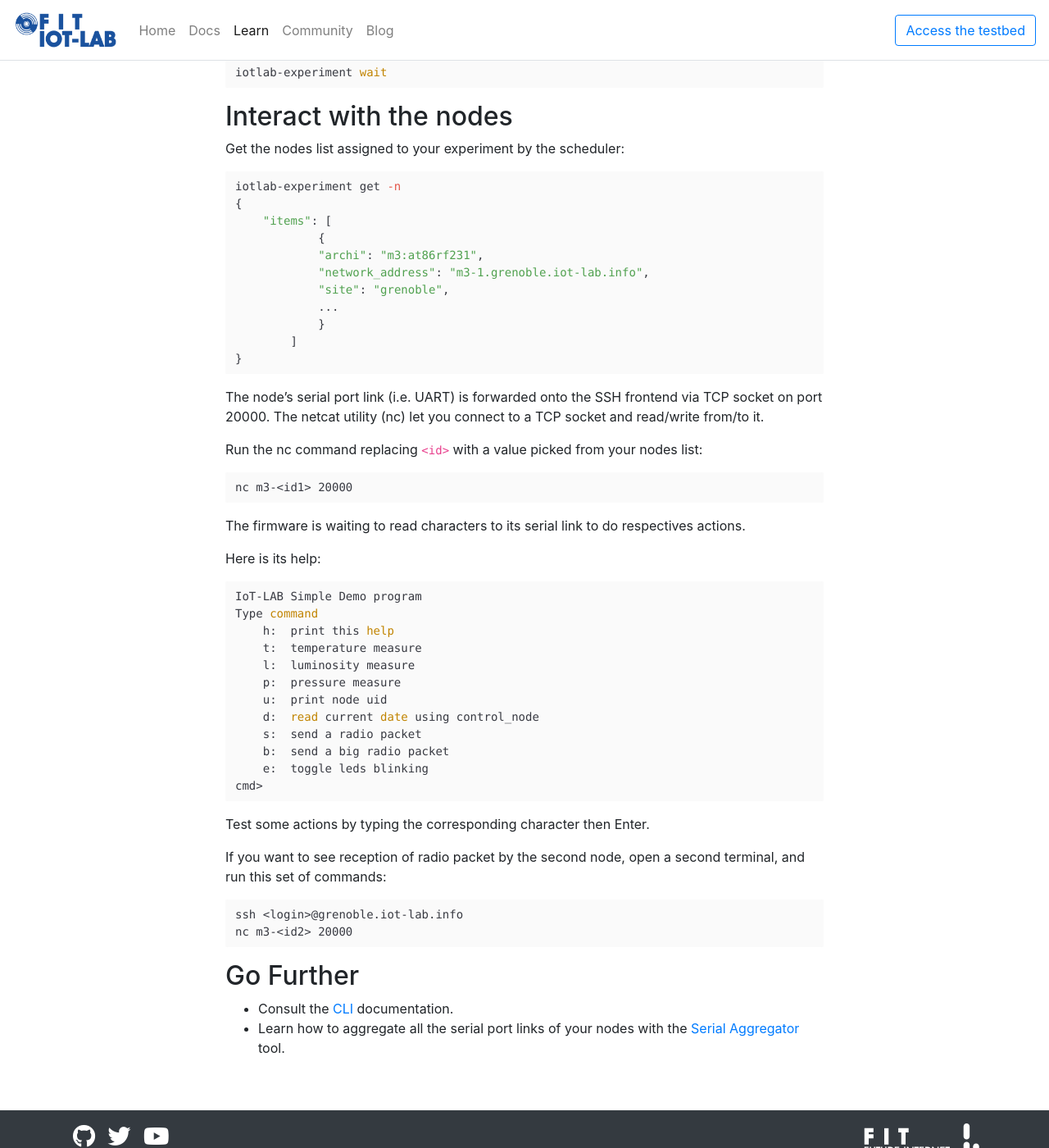
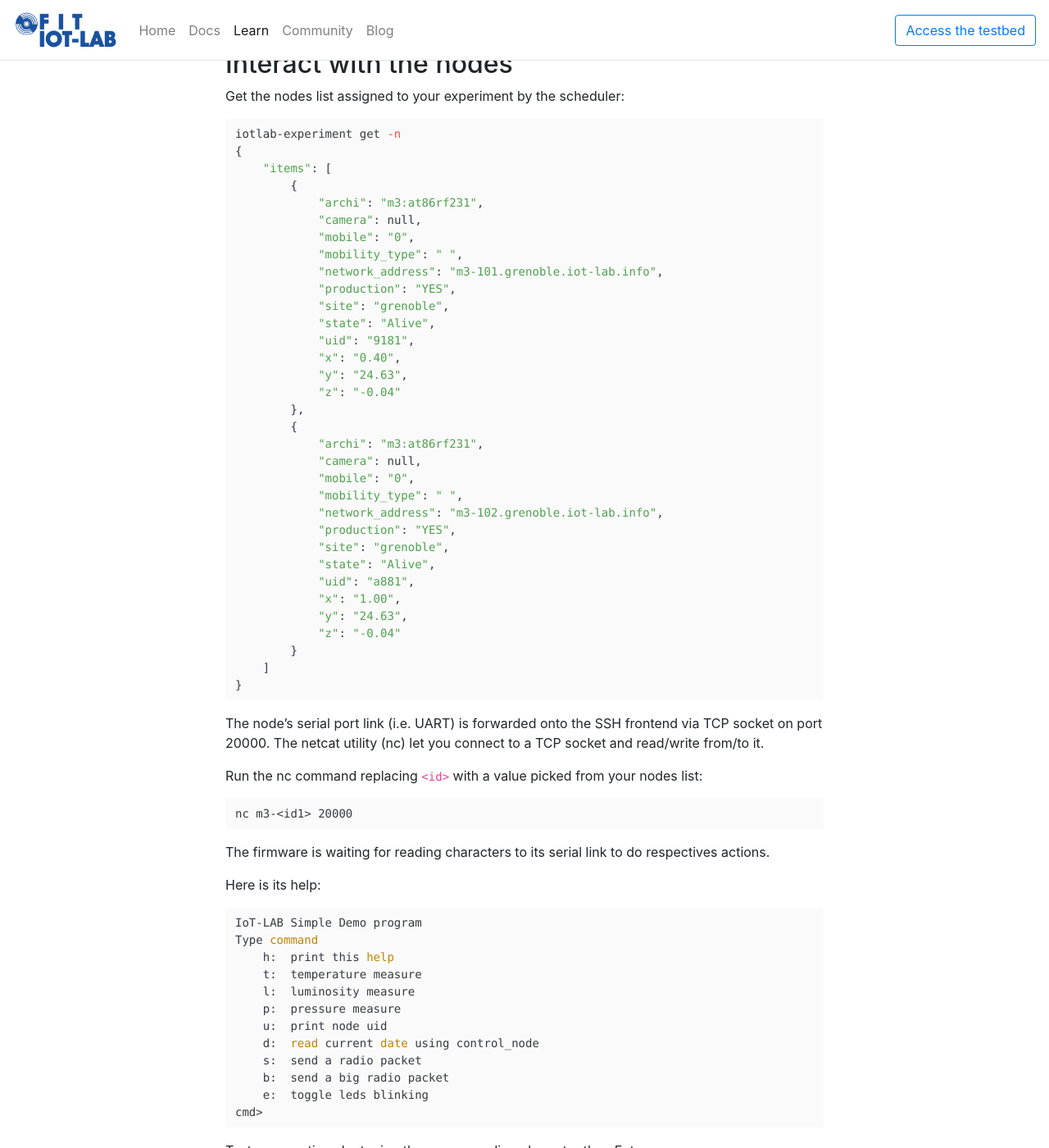
Before and after one commit to iot-lab/iot-lab.github.io, a Jekyll site: the page built from learn/getting-started/microcontroller2.md, in a window 1280 px wide and 1400 px high, scrolled down 1017 px. Shown: the whole window at 82% size. Built offline with Jekyll 4.4.1, drawn with Linux system fonts in a browser that asks for light colours; nearby versions of some CDN libraries; some of the changed text lies outside the part shown.

Commit message:
learn: small changes in microcontroller first experiment

````diff
--- a/learn/getting-started/microcontroller2.md
+++ b/learn/getting-started/microcontroller2.md
@@ -1,10 +1,8 @@
 ---
-title: The first experiment for beginners from the terminal
+title: First experiment with board based on a microcontroller
 description: Learn how to run an experiment and interact with the boards using the command line interface (CLI tools).
 style: reduced
 ---
-
-_Note: replace every `login` with your IoT-LAB login and site with the one you chose to run your experiment (e.g. grenoble, lille, saclay, etc.)._
 
 ## Access to the SSH frontend
 
@@ -50,13 +48,35 @@
 iotlab-experiment get -n
 {
     "items": [
-            {
+        {
             "archi": "m3:at86rf231",
-            "network_address": "m3-1.grenoble.iot-lab.info",
+            "camera": null,
+            "mobile": "0",
+            "mobility_type": " ",
+            "network_address": "m3-101.grenoble.iot-lab.info",
+            "production": "YES",
             "site": "grenoble",
-            ...
-            }
-        ]
+            "state": "Alive",
+            "uid": "9181",
+            "x": "0.40",
+            "y": "24.63",
+            "z": "-0.04"
+        },
+        {
+            "archi": "m3:at86rf231",
+            "camera": null,
+            "mobile": "0",
+            "mobility_type": " ",
+            "network_address": "m3-102.grenoble.iot-lab.info",
+            "production": "YES",
+            "site": "grenoble",
+            "state": "Alive",
+            "uid": "a881",
+            "x": "1.00",
+            "y": "24.63",
+            "z": "-0.04"
+        }
+    ]
 }
 ```
 
@@ -67,7 +87,7 @@
 nc m3-<id1> 20000
 ```
 
-The firmware is waiting to read characters to its serial link to do respectives actions.
+The firmware is waiting for reading characters to its serial link to do respectives actions.
 
 Here is its help:
 ```bash
@@ -96,4 +116,4 @@
 ## Go Further
 
 * Consult the [CLI]({{ site.baseurl }}{% link docs/tools/cli.md %}) documentation.
-* Learn how to aggregate all the serial port links of your nodes with the [Serial Aggregator]({{ site.baseurl }}{% link docs/tools/serial-aggregator.md %}) tool.
+* Learn how to aggregate all the serial port links of your nodes with the [Serial aggregator]({{ site.baseurl }}{% link docs/tools/serial-aggregator.md %}) tool.
````
